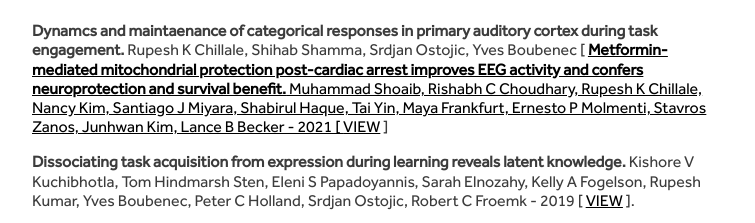
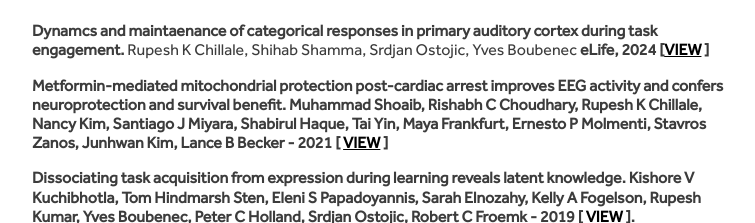
Before and after one commit to rupeshjnu/rupeshjnu.github.io, a plain HTML site: page publications.html in a window 1280 px wide. Shown: the part 577-800 px from the top of the page, without its empty margins (258-1013 px from the left). Drawn offline with nearby package versions, Linux system fonts and the light colour scheme.

Commit message:
Update publications.html

```diff
--- a/publications.html
+++ b/publications.html
@@ -41,8 +41,7 @@
             <div id="content" class="main">
                 <u><h2>Publications</h2></u>
                 <p>
-
-                   <b>Dynamcs and maintaenance of categorical responses in primary auditory cortex during task engagement.</b> Rupesh K Chillale, Shihab Shamma, Srdjan Ostojic, Yves Boubenec [ <a href="https://scholar.google.com/citations?view_op=view_citation&hl=en&user=vzy6HjsAAAAJ&citation_for_view=vzy6HjsAAAAJ:BqipwSGYUEgC</a> ]
+                   <b>Dynamcs and maintaenance of categorical responses in primary auditory cortex during task engagement.</b> Rupesh K Chillale, Shihab Shamma, Srdjan Ostojic, Yves Boubenec <b> eLife, 2024 [<a href="https://scholar.google.com/citations?view_op=view_citation&hl=en&user=vzy6HjsAAAAJ&citation_for_view=vzy6HjsAAAAJ:BqipwSGYUEgC">VIEW</a> ]
                 </p>
 
                  <p>
```
